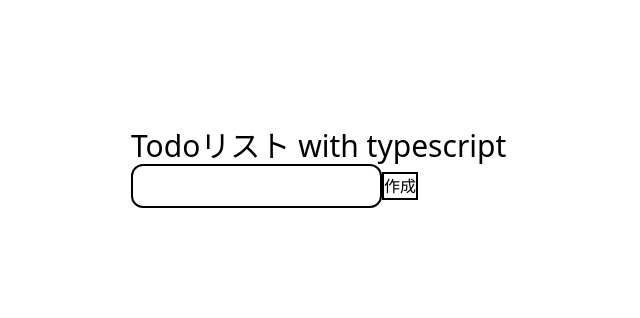
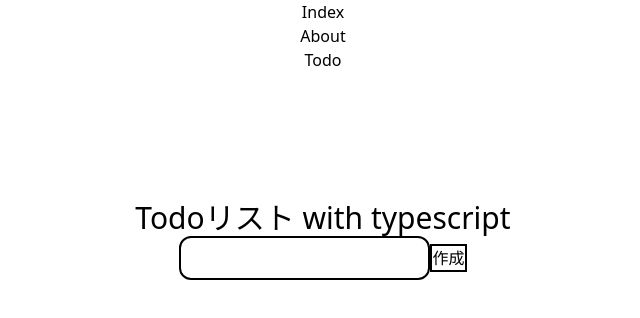
Before and after one commit to tetn39/go-react-app, a React (Create React App) app in the folder frontend/: page /todo in a window 1280 px wide. Shown: the top 318 px of the page, without its empty margins (317-957 px from the left). Built offline with nearby package versions, Linux system fonts and the light colour scheme.

Commit message:
add: react router

```diff
--- a/frontend/src/App.tsx
+++ b/frontend/src/App.tsx
@@ -1,98 +1,28 @@
-import React, { useState } from 'react';
+import React from 'react';
+import './App.css';
+import { Link, Route, Routes } from 'react-router-dom';
 
-import './App.css';
-
-function App() {
-  const [inputValue, setInputValue] = useState("");
-  const [todos, setTodos] = useState<Todo[]>([]);
+import Home from "./components/Home";
+import About from "./components/About";
+import Todo from "./components/Todo";
 
 
-  type Todo = {
-    inputValue: string;
-    id: number;
-    checked: boolean;
-  }
+const App = () => {
+  return (
 
-  const handleChange = (e: React.ChangeEvent<HTMLInputElement>) => {
-    // console.log(e.target.value);
-    setInputValue(e.target.value);
+      <div className='App'>
+        <Link to="/">Index</Link>
+        <br />
+        <Link to="/about">About</Link>
+        <br />
+        <Link to="/todo">Todo</Link>
+        <Routes>
+          <Route path="/" element={<Home />} />
+          <Route path="/about" element={<About />} />
+          <Route path="/todo" element={<Todo />} />
+        </Routes>
+      </div>
 
-
-  };
-
-  const handleSubmit = (e: React.FormEvent<HTMLFormElement>) => {
-    e.preventDefault(); // リロード回避
-    // 新しいtodoを作成
-    const newTodo: Todo = {
-      inputValue: inputValue,
-      id: new Date().getTime(),
-      checked: false,
-    };
-
-    setTodos([newTodo, ...todos]);
-    setInputValue("");
-
-  }
-
-  const handleEdit = (id: number, inputValue: string) => {
-    const newTodos = todos.map((todo) => {
-      if (todo.id === id) {
-        todo.inputValue = inputValue;
-      }
-      return todo;
-    });
-
-    setTodos(newTodos);
-  };
-
-  const handleChecked = (id: number, checked: boolean) => {
-    const newTodos = todos.map((todo) => {
-      if (todo.id === id) {
-        todo.checked = !checked;
-      }
-      return todo;
-    });
-
-    setTodos(newTodos);
-  }
-
-  const handleDelete = (id: number) => {
-    const newTodos = todos.filter((todo) => todo.id !== id);
-    setTodos(newTodos);
-  }
-
-  return (
-    <div className="m-auto w-96 mt-32">
-      <h2 className='text-3xl'>Todoリスト with typescript</h2>
-      <form onSubmit={(e) => handleSubmit(e)}>
-        <input type="text" onChange={(e) => handleChange(e)} className="p-2 rounded-xl border-2 border-black"/>
-        <input type="submit" value="作成" className="border-2 border-black" />
-      </form>
-      <ul>
-        {todos.map((todo) => (
-          <li key={todo.id}>
-            <input
-            type="text"
-            onChange={(e) => handleEdit(todo.id, e.target.value)}
-            className="p-2 rounded-xl border-2 border-black"
-            value={todo.inputValue}
-            disabled={todo.checked}
-            />
-
-            <input
-            type="checkbox"
-            onChange={(e) => handleChecked(todo.id, todo.checked)}
-            className="p-2 rounded-xl border-2 border-black"
-            />
-
-            <button
-              className="border-2 border-black"
-              onClick={() => handleDelete(todo.id)}
-            >消</button>
-          </li>
-        ))}
-      </ul>
-    </div>
   );
 }
 
--- /dev/null
+++ b/frontend/src/components/About.tsx
@@ -0,0 +1,9 @@
+const About = () => {
+  return (
+    <div>
+      <h1>なんもないAbout</h1>
+    </div>
+  );
+}
+
+export default About;
--- /dev/null
+++ b/frontend/src/components/Home.tsx
@@ -0,0 +1,9 @@
+const Home = () => {
+  return (
+    <div>
+      <h1>Home</h1>
+    </div>
+  );
+}
+
+export default Home;
--- /dev/null
+++ b/frontend/src/components/Todo.tsx
@@ -0,0 +1,98 @@
+import React, { useState } from "react";
+
+
+function Todo() {
+  const [inputValue, setInputValue] = useState("");
+  const [todos, setTodos] = useState<Todo[]>([]);
+
+
+  type Todo = {
+    inputValue: string;
+    id: number;
+    checked: boolean;
+  }
+
+  const handleChange = (e: React.ChangeEvent<HTMLInputElement>) => {
+    // console.log(e.target.value);
+    setInputValue(e.target.value);
+
+
+  };
+
+  const handleSubmit = (e: React.FormEvent<HTMLFormElement>) => {
+    e.preventDefault(); // リロード回避
+    // 新しいtodoを作成
+    const newTodo: Todo = {
+      inputValue: inputValue,
+      id: new Date().getTime(),
+      checked: false,
+    };
+
+    setTodos([newTodo, ...todos]);
+    setInputValue("");
+
+  }
+
+  const handleEdit = (id: number, inputValue: string) => {
+    const newTodos = todos.map((todo) => {
+      if (todo.id === id) {
+        todo.inputValue = inputValue;
+      }
+      return todo;
+    });
+
+    setTodos(newTodos);
+  };
+
+  const handleChecked = (id: number, checked: boolean) => {
+    const newTodos = todos.map((todo) => {
+      if (todo.id === id) {
+        todo.checked = !checked;
+      }
+      return todo;
+    });
+
+    setTodos(newTodos);
+  }
+
+  const handleDelete = (id: number) => {
+    const newTodos = todos.filter((todo) => todo.id !== id);
+    setTodos(newTodos);
+  }
+
+  return (
+    <div className="m-auto w-96 mt-32">
+      <h2 className='text-3xl'>Todoリスト with typescript</h2>
+      <form onSubmit={(e) => handleSubmit(e)}>
+        <input type="text" onChange={(e) => handleChange(e)} className="p-2 rounded-xl border-2 border-black"/>
+        <input type="submit" value="作成" className="border-2 border-black" />
+      </form>
+      <ul>
+        {todos.map((todo) => (
+          <li key={todo.id}>
+            <input
+            type="text"
+            onChange={(e) => handleEdit(todo.id, e.target.value)}
+            className="p-2 rounded-xl border-2 border-black"
+            value={todo.inputValue}
+            disabled={todo.checked}
+            />
+
+            <input
+            type="checkbox"
+            onChange={(e) => handleChecked(todo.id, todo.checked)}
+            className="p-2 rounded-xl border-2 border-black"
+            />
+
+            <button
+              className="border-2 border-black"
+              onClick={() => handleDelete(todo.id)}
+            >消</button>
+          </li>
+        ))}
+      </ul>
+    </div>
+  );
+}
+
+export default Todo;
--- a/frontend/src/index.tsx
+++ b/frontend/src/index.tsx
@@ -2,6 +2,7 @@ import React from 'react';
 import ReactDOM from 'react-dom/client';
 import './index.css';
 import App from './App';
+import { BrowserRouter } from 'react-router-dom';
 
 
 const root = ReactDOM.createRoot(
@@ -9,6 +10,8 @@ const root = ReactDOM.createRoot(
 );
 root.render(
   <React.StrictMode>
+    <BrowserRouter>
     <App />
+    </BrowserRouter>
   </React.StrictMode>
 );
```
